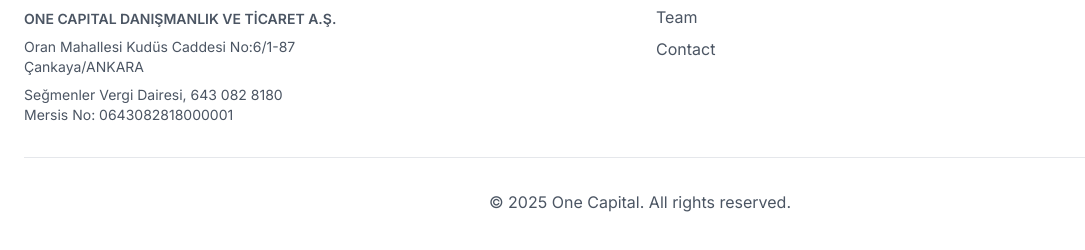
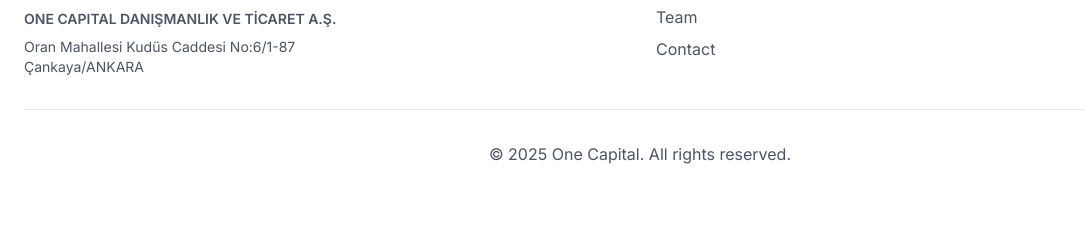
Before and after one commit to yusufsimmsek/one-web, a website: page index.html in a window 1280 px wide. Shown: the part 3112-3362 px from the top of the page, without its empty margins (0-1085 px from the left). After the commit the page ends 3326 px from the top, so only its background shows below. Drawn offline with nearby package versions, Linux system fonts and the light colour scheme.

Commit message:
Vergi bilgileri kaldırıldı - sadece şirket adı ve adres kaldı

```diff
--- a/index.html
+++ b/index.html
@@ -342,9 +342,9 @@
     <!-- Contact Section -->
     <section id="contact" class="py-20 bg-gray-50">
         <div class="container mx-auto px-6 text-center">
-                <h2 class="text-4xl md:text-5xl font-bold mb-6 text-black">
+            <h2 class="text-4xl md:text-5xl font-bold mb-6 text-black">
                 Contact One Capital
-                </h2>
+            </h2>
             <p class="text-xl text-gray-600 mb-12 max-w-3xl mx-auto">
                 Whether you're a founder, investor, or partner, we'd love to hear from you.
             </p>
@@ -352,7 +352,7 @@
                 <a href="#" class="inline-block bg-black hover:bg-gray-800 text-white font-semibold py-4 px-8 rounded-lg transition-all duration-300 transform hover:scale-105">
                     Contact Us
                 </a>
-            </div>
+                </div>
         </div>
     </section>
 
@@ -369,8 +369,6 @@
                         <p class="font-semibold mb-2">ONE CAPITAL DANIŞMANLIK VE TİCARET A.Ş.</p>
                         <p>Oran Mahallesi Kudüs Caddesi No:6/1-87</p>
                         <p>Çankaya/ANKARA</p>
-                        <p class="mt-2">Seğmenler Vergi Dairesi, 643 082 8180</p>
-                        <p>Mersis No: 0643082818000001</p>
                     </div>
                 </div>
                 <div>
```
